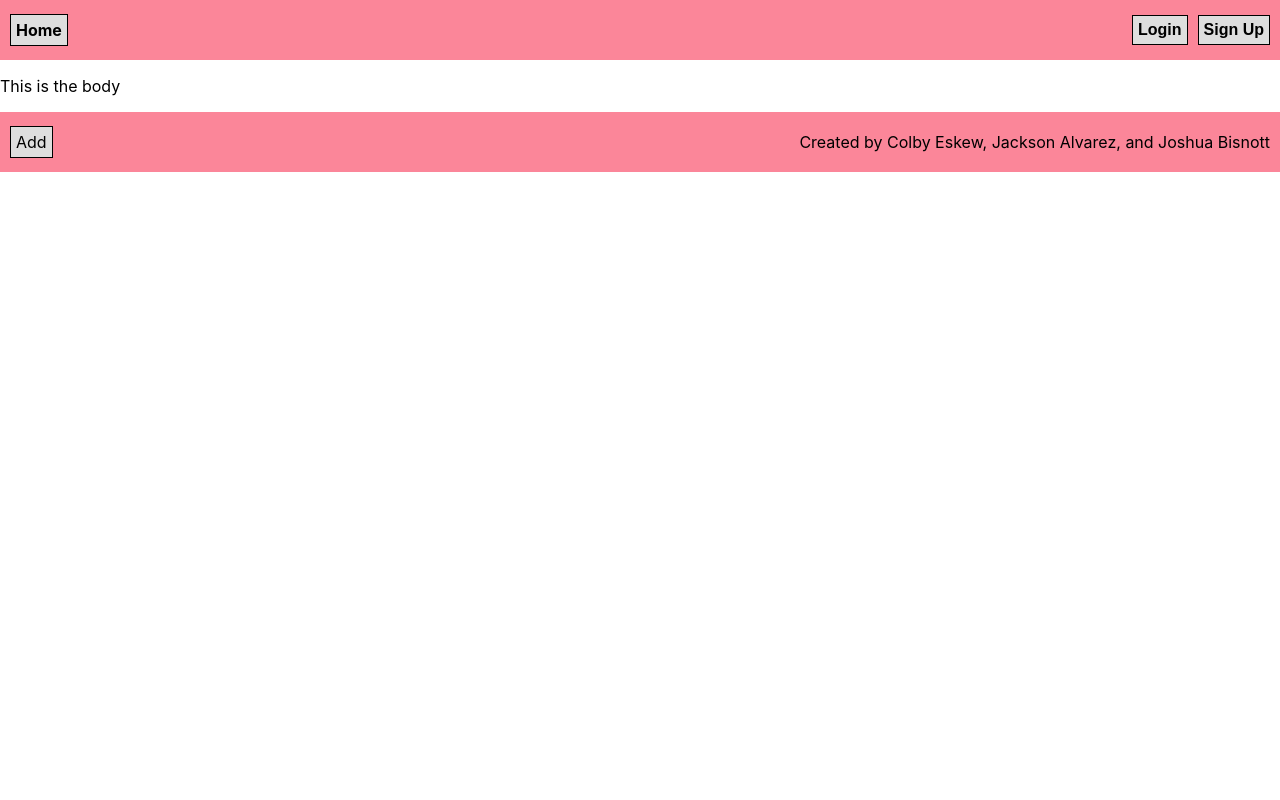
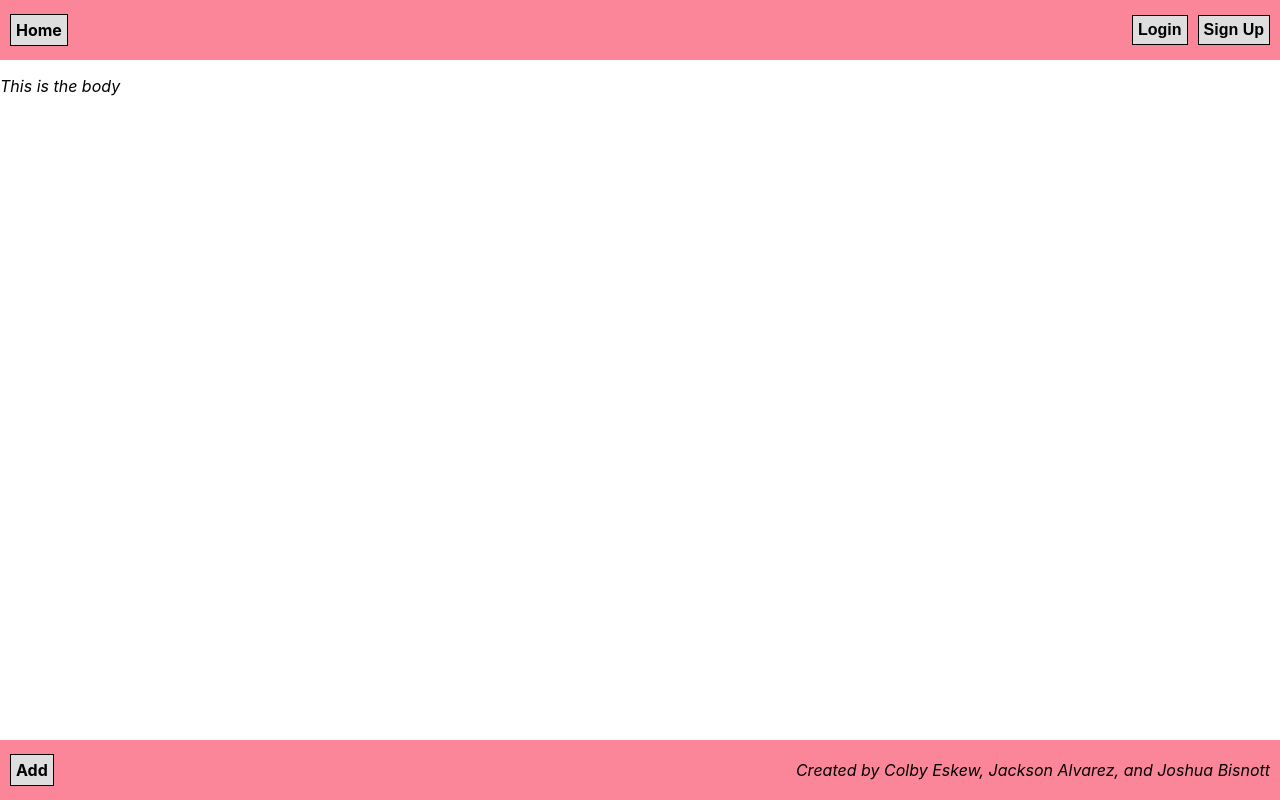
Before and after one commit to jacksonalvarez12/CSCI4300-TermProject, a React (Create React App) app in the folder react-app/: page / in a window 1280 px wide. Built offline with nearby package versions, Linux system fonts and the light colour scheme.

Commit message:
bolded add btn, italicized names, footer at bottom

```diff
--- a/react-app/src/FooterComponent/Footer.css
+++ b/react-app/src/FooterComponent/Footer.css
@@ -7,8 +7,17 @@ footer {
     background-color: rgb(251, 134, 153);
     height: 40px;
     font-size: 1rem;
+    position: absolute;
+    bottom: 0;
+    left: 0;
+    right:0;
+
+
+
 }
-
+p {
+    font-style: italic;
+}
 .add-button {
     text-decoration: none;
     color: black;
@@ -16,4 +25,5 @@ footer {
     border: 1px solid black;
     background-color: rgb(222, 222, 222);
     font-size: 1rem;
+    font-weight: bold
 }
```
